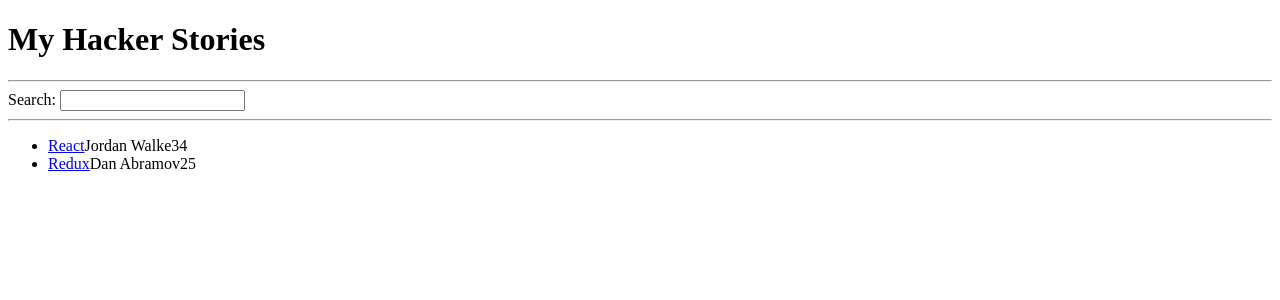
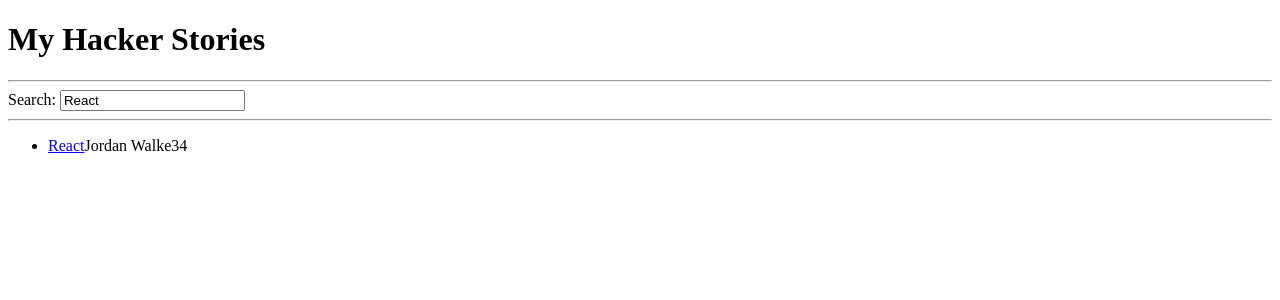
Before and after one commit to zhanybekovich/react-crash-course, a React (Vite) app: page / in a window 1280 px wide. Shown: the top 300 px of the page. Built offline with nearby package versions, Linux system fonts and the light colour scheme.

Commit message:
controlled component

```diff
--- a/src/App.jsx
+++ b/src/App.jsx
@@ -20,7 +20,7 @@ const App = () => {
     },
   ]
 
-  const [searchTerm, setSearchTerm] = useState('')
+  const [searchTerm, setSearchTerm] = useState('React')
 
   const handleSearch = (event) => {
     setSearchTerm(event.target.value)
@@ -36,7 +36,7 @@ const App = () => {
 
       <hr />
 
-      <Search onSearch={handleSearch} />
+      <Search search={searchTerm} onSearch={handleSearch} />
 
       <hr />
 
@@ -50,7 +50,7 @@ const Search = (props) => {
   return (
     <div>
       <label htmlFor="search">Search: </label>
-      <input id="search" type="text" onChange={props.onSearch} />
+      <input id="search" type="text" onChange={props.onSearch} value={props.search} />
     </div>
   )
 }
```
